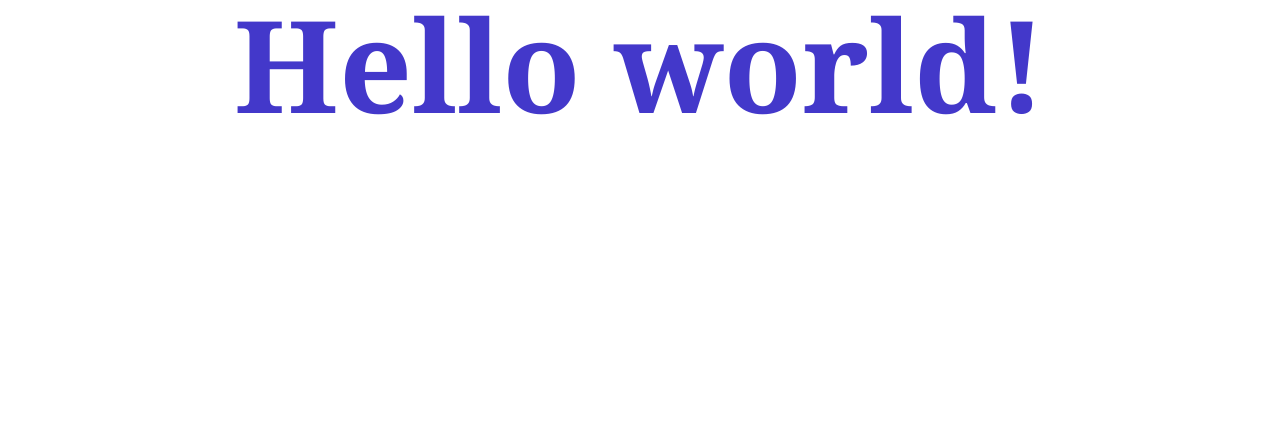
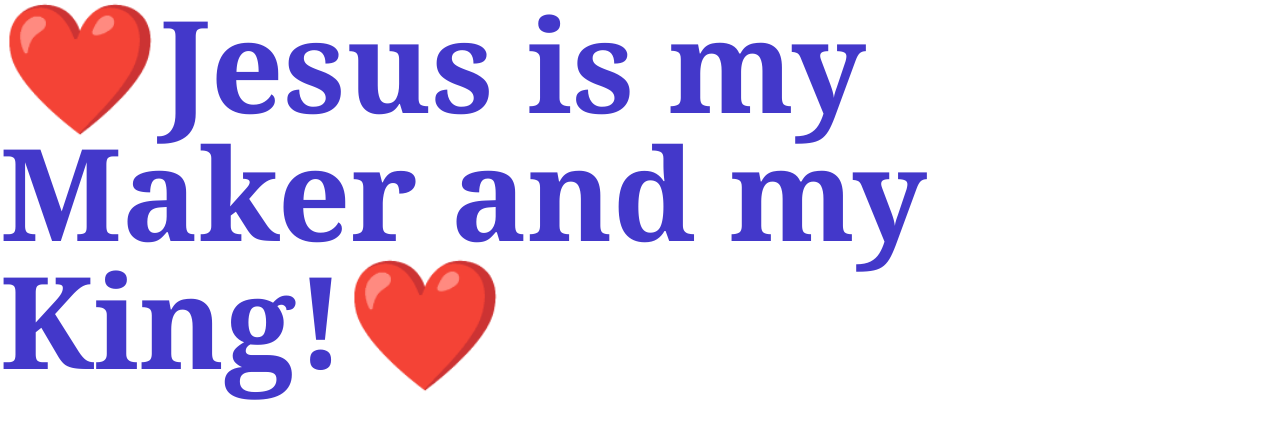
Before and after one commit to cynthia-stac/react-course, a React (Vite) app: page / in a window 1280 px wide. Before the commit this address had no page. Shown: the top 438 px of the page. Built offline with nearby package versions, Linux system fonts and the light colour scheme.

Commit message:
Change the content in the app file

```diff
--- a/src/App.jsx
+++ b/src/App.jsx
@@ -149,6 +149,6 @@
 
 export default function App() {
   return (
-    <h1 className="text-9xl font-semibold text-indigo-700 font-serif">Hello world!</h1>
+    <h1 className="text-9xl font-semibold text-indigo-700 font-serif">❤️Jesus is my Maker and my King!❤️</h1>
   )
 }
```
